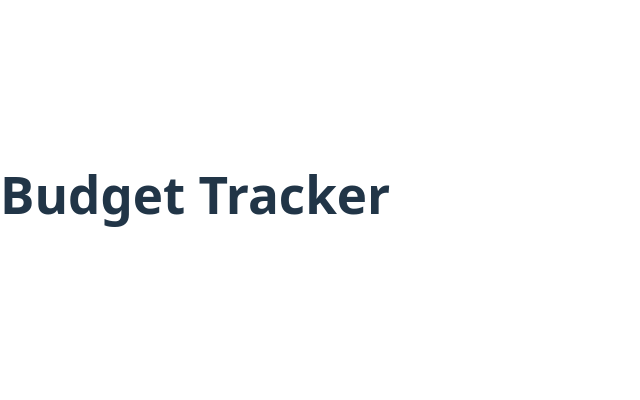
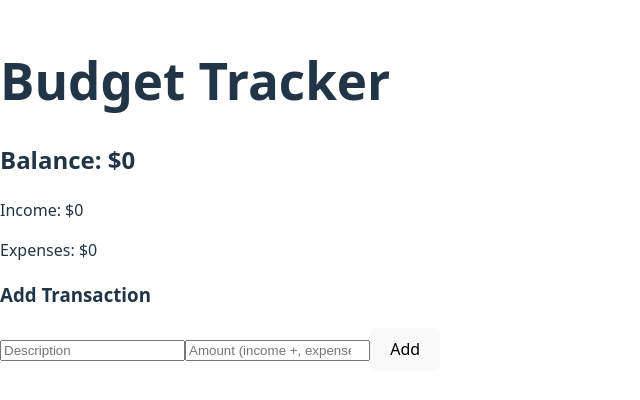
Before and after one commit to TannerJ0nes/react-budget-tracker, a React app in the folder budget-tracker/: page / in a window 1280 px wide. Shown: the part 206-606 px from the top of the page, without its empty margins (0-640 px from the left). Built offline with nearby package versions, Linux system fonts and the light colour scheme; the HTML template or start-up script is replaced by a standard one.

Commit message:
Add basic budget functionality with transactions

```diff
--- a/budget-tracker/src/App.jsx
+++ b/budget-tracker/src/App.jsx
@@ -1,7 +1,32 @@
+import { useState } from "react";
+import TransactionForm from "./components/TransactionForm";
+
 function App() {
+  const [transactions, setTransactions] = useState([]);
+
+  const addTransaction = (transaction) => {
+    setTransactions([...transactions, transaction]);
+  };
+
+  const income = transactions
+    .filter(t => t.amount > 0)
+    .reduce((total, t) => total + t.amount, 0);
+
+  const expenses = transactions
+    .filter(t => t.amount < 0)
+    .reduce((total, t) => total + t.amount, 0);
+
+  const balance = income + expenses;
+
   return (
     <div>
       <h1>Budget Tracker</h1>
+
+      <h2>Balance: ${balance}</h2>
+      <p>Income: ${income}</p>
+      <p>Expenses: ${Math.abs(expenses)}</p>
+
+      <TransactionForm onAdd={addTransaction} />
     </div>
   );
 }
--- /dev/null
+++ b/budget-tracker/src/components/TransactionForm.jsx
@@ -0,0 +1,45 @@
+import { useState } from "react";
+
+function TransactionForm({ onAdd }) {
+  const [text, setText] = useState("");
+  const [amount, setAmount] = useState("");
+
+  const handleSubmit = (e) => {
+    e.preventDefault();
+
+    if (!text || !amount) return;
+
+    onAdd({
+      id: Date.now(),
+      text,
+      amount: Number(amount)
+    });
+
+    setText("");
+    setAmount("");
+  };
+
+  return (
+    <form onSubmit={handleSubmit}>
+      <h3>Add Transaction</h3>
+
+      <input
+        type="text"
+        placeholder="Description"
+        value={text}
+        onChange={(e) => setText(e.target.value)}
+      />
+
+      <input
+        type="number"
+        placeholder="Amount (income +, expense -)"
+        value={amount}
+        onChange={(e) => setAmount(e.target.value)}
+      />
+
+      <button type="submit">Add</button>
+    </form>
+  );
+}
+
+export default TransactionForm;
```
